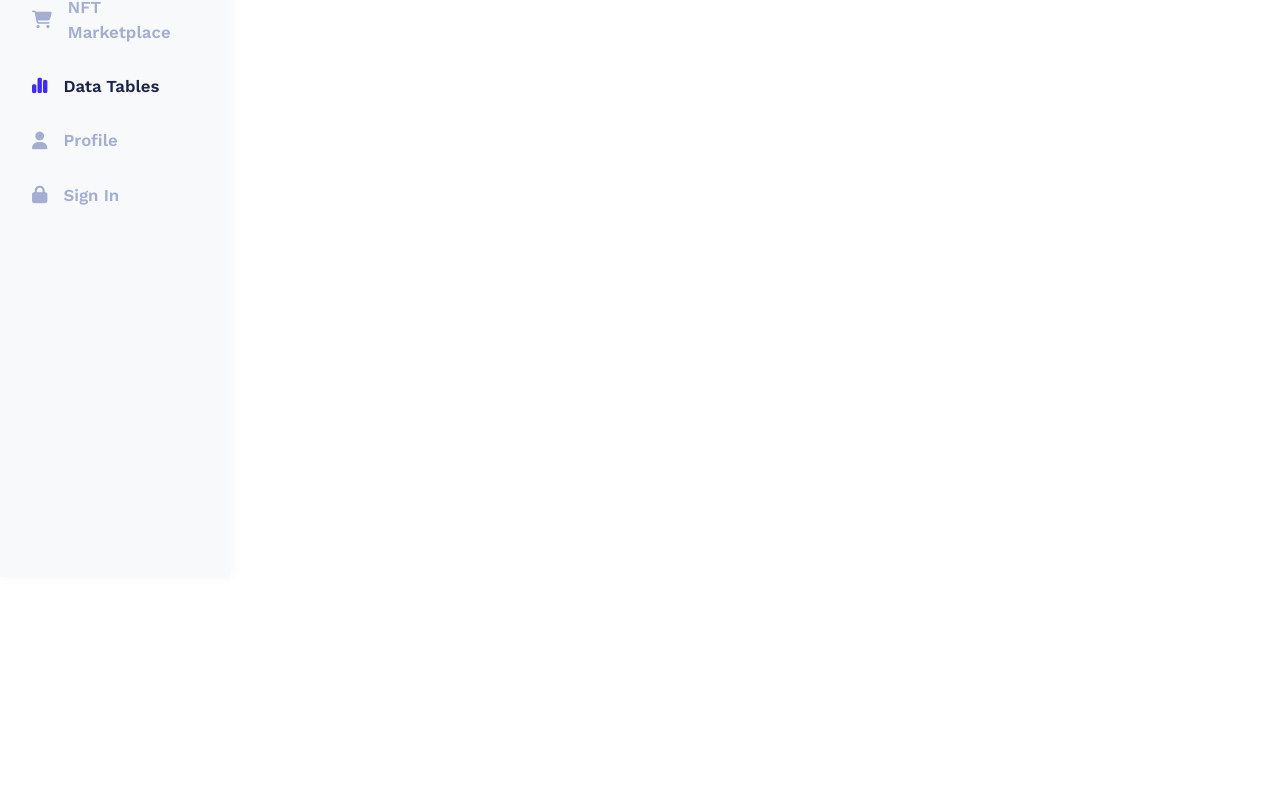
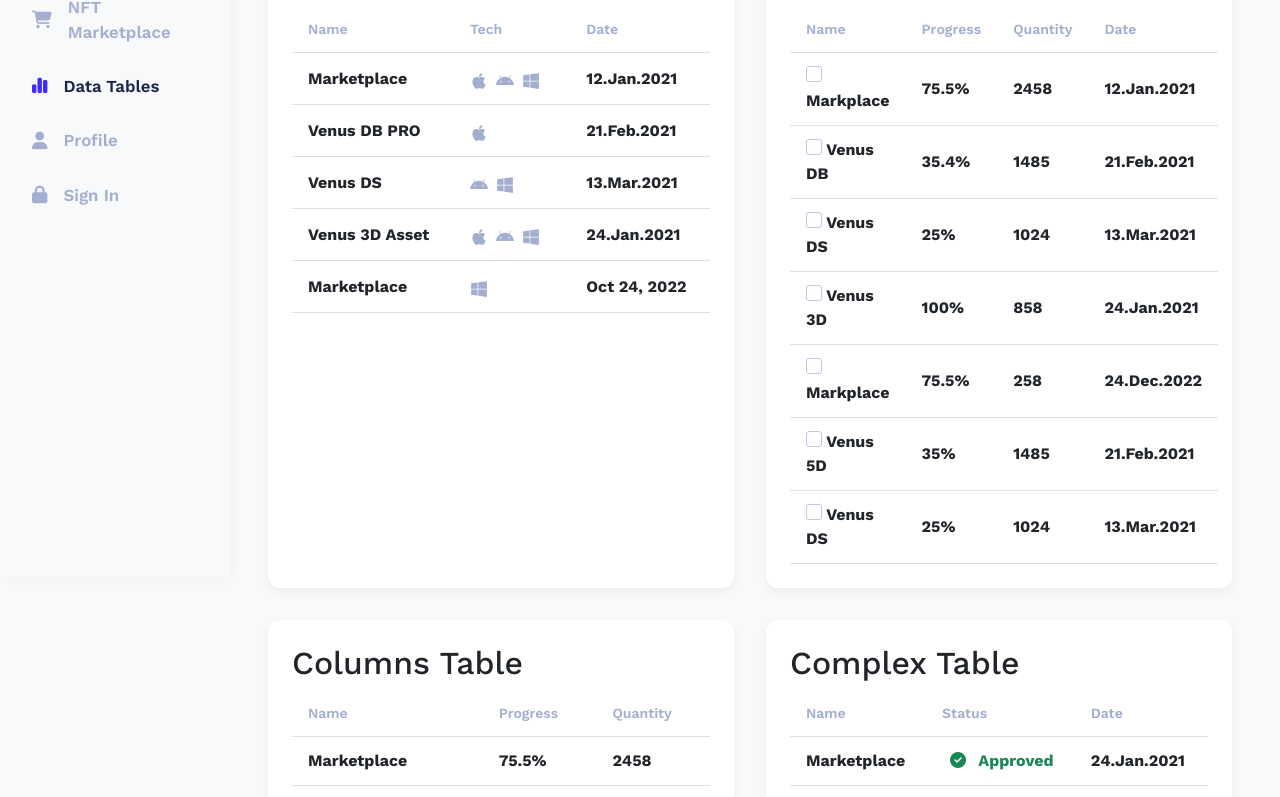
Before and after one commit to SWD2-S1-TEAM3/Dashboard, a React (Vite) app: page /DataTables in a window 1280 px wide. Shown: the part 223-1020 px from the top of the page. Before the commit the page ends 800 px from the top, so only its background shows below. Built offline with nearby package versions, Linux system fonts and the light colour scheme.

Commit message:
added Data Tables

```diff
--- a/package.json
+++ b/package.json
@@ -33,6 +33,7 @@
     "react": "^19.0.0",
     "react-beautiful-dnd": "^13.1.1",
     "react-dom": "^19.0.0",
+    "react-icons": "^5.5.0",
     "react-pro-sidebar": "^1.1.0",
     "react-router-dom": "^7.5.1",
     "styled-components": "^6.1.17",
--- a/src/App.jsx
+++ b/src/App.jsx
@@ -4,7 +4,7 @@ import MainDashboard from "./components/MainDashboard/MainDashboard";
 import NFTMarketplace from "./components/NFTMarketplace/NFTMarketplace";
 import DataTables from "./components/DataTables/DataTables";
 import Profile from "./components/Profile/Profile";
-import SignIn from "./components/SignIn/signIn";
+import SignIn from "./components/SignIn/SignIn";
 import Layout from "./components/Layout/Layout";
 import Notfound from "./components/Notfound/Notfound";
 
@@ -19,10 +19,10 @@ function App() {
         { path: "MainDashboard", element: <MainDashboard /> },
         { path: "NFTMarketplace", element: <NFTMarketplace /> },
         { path: "Profile", element: <Profile /> },
-        { path: "SignIn", element: <SignIn /> },
         { path: "*", element: <Notfound /> },
       ],
     },
+    { path: "SignIn", element: <SignIn /> },
   ]);
 
   return (
--- a/src/components/DataTables/DataTables.jsx
+++ b/src/components/DataTables/DataTables.jsx
@@ -1,9 +1,190 @@
 import React from "react";
+import { FaApple, FaAndroid, FaWindows } from "react-icons/fa";
+import styles from "./DataTables.module.css";
+
+const devTable = [
+  {
+    name: "Marketplace",
+    tech: ["apple", "android", "windows"],
+    date: "12.Jan.2021",
+  },
+  { name: "Venus DB PRO", tech: ["apple"], date: "21.Feb.2021" },
+  { name: "Venus DS", tech: ["android", "windows"], date: "13.Mar.2021" },
+  {
+    name: "Venus 3D Asset",
+    tech: ["apple", "android", "windows"],
+    date: "24.Jan.2021",
+  },
+  { name: "Marketplace", tech: ["windows"], date: "Oct 24, 2022" },
+];
+
+const checkTable = [
+  { name: "Markplace", progress: "75.5%", quantity: 2458, date: "12.Jan.2021" },
+  { name: "Venus DB ", progress: "35.4%", quantity: 1485, date: "21.Feb.2021" },
+  { name: "Venus DS", progress: "25%", quantity: 1024, date: "13.Mar.2021" },
+  { name: "Venus 3D", progress: "100%", quantity: 858, date: "24.Jan.2021" },
+  { name: "Markplace ", progress: "75.5%", quantity: 258, date: "24.Dec.2022" },
+  { name: "Venus 5D", progress: "35%", quantity: 1485, date: "21.Feb.2021" },
+  { name: "Venus DS", progress: "25%", quantity: 1024, date: "13.Mar.2021" },
+];
+
+const fourColumnsTable = [
+  { name: "Marketplace", progress: "75.5%", quantity: 2458 },
+  { name: "Venus DB PRO", progress: "35.4%", quantity: 1485 },
+  { name: "Venus DS", progress: "25%", quantity: 1024 },
+  { name: "Venus 3D Asset", progress: "100%", quantity: 858 },
+  { name: "Marketplace", progress: "75%", quantity: 258 },
+];
+
+const complexTable = [
+  { name: "Marketplace", status: "Approved", date: "24.Jan.2021" },
+  { name: "Marketplace", status: "Disable", date: "30.Dec.2021" },
+  { name: "Marketplace", status: "Error", date: "20.May.2021" },
+  { name: "Marketplace", status: "Approved", date: "12.Jul.2021" },
+];
 
 function DataTables() {
+  const getIcon = (type) => {
+    switch (type) {
+      case "apple":
+        return <FaApple />;
+      case "android":
+        return <FaAndroid />;
+      case "windows":
+        return <FaWindows />;
+      default:
+        return null;
+    }
+  };
+
   return (
     <>
+      <div className={styles.container}>
+        {/* Row 1 */}
+        <div className={styles.row}>
+          {/* Development Table */}
+          <div className={styles.tableWrapper}>
+            <h2>Development Table</h2>
+            <table className={styles.table}>
+              <thead>
+                <tr>
+                  <th>Name</th>
+                  <th>Tech</th>
+                  <th>Date</th>
+                </tr>
+              </thead>
+              <tbody>
+                {devTable.map((item, idx) => (
+                  <tr key={idx}>
+                    <td>{item.name}</td>
+                    <td className={styles.icons}>
+                      {item.tech.map((tech, i) => (
+                        <span key={i}>{getIcon(tech)}</span>
+                      ))}
+                    </td>
+                    <td>{item.date}</td>
+                  </tr>
+                ))}
+              </tbody>
+            </table>
+          </div>
 
+          {/* Check Table */}
+          <div className={styles.tableWrapper}>
+            <h2>Check Table</h2>
+            <table className={styles.table}>
+              <thead>
+                <tr>
+                  <th>Name</th>
+                  <th>Progress</th>
+                  <th>Quantity</th>
+                  <th>Date</th>
+                </tr>
+              </thead>
+              <tbody>
+                {checkTable.map((item, idx) => (
+                  <tr key={idx}>
+                    <td>
+                      <input type="checkbox" /> {item.name}
+                    </td>
+                    <td>{item.progress}</td>
+                    <td>{item.quantity}</td>
+                    <td>{item.date}</td>
+                  </tr>
+                ))}
+              </tbody>
+            </table>
+          </div>
+        </div>
+
+        {/* Row 2 */}
+        <div className={styles.row}>
+          {/*Columns Table */}
+          <div className={styles.tableWrapper}>
+            <h2>Columns Table</h2>
+            <table className={styles.table}>
+              <thead>
+                <tr>
+                  <th>Name</th>
+                  <th>Progress</th>
+                  <th>Quantity</th>
+                </tr>
+              </thead>
+              <tbody>
+                {fourColumnsTable.map((item, idx) => (
+                  <tr key={idx}>
+                    <td>{item.name}</td>
+                    <td>{item.progress}</td>
+                    <td>{item.quantity}</td>
+                  </tr>
+                ))}
+              </tbody>
+            </table>
+          </div>
+
+          {/* Complex Table */}
+          <div className={styles.tableWrapper}>
+            <h2>Complex Table</h2>
+            <table className={styles.table}>
+              <thead>
+                <tr>
+                  <th>Name</th>
+                  <th>Status</th>
+                  <th>Date</th>
+                </tr>
+              </thead>
+              <tbody>
+                {complexTable.map((item, idx) => (
+                  <tr key={idx}>
+                    <td>{item.name}</td>
+                    <td>
+                      {item.status === "Approved" && (
+                        <span className="text-success">
+                          <i className="fa-solid fa-circle-check mx-2 text-success"></i>{" "}
+                          {item.status}
+                        </span>
+                      )}
+                      {item.status === "Disable" && (
+                        <span className="text-danger">
+                          <i className="fa-solid fa-circle-xmark mx-2 text-danger"></i>{" "}
+                          {item.status}
+                        </span>
+                      )}
+                      {item.status === "Error" && (
+                        <span className="text-warning">
+                          <i className="fa-solid fa-circle-exclamation mx-2 text-warning"></i>{" "}
+                          {item.status}
+                        </span>
+                      )}
+                    </td>
+                    <td>{item.date}</td>
+                  </tr>
+                ))}
+              </tbody>
+            </table>
+          </div>
+        </div>
+      </div>
     </>
   );
 }
--- a/src/components/DataTables/DataTables.module.css
+++ b/src/components/DataTables/DataTables.module.css
@@ -0,0 +1,94 @@
+.container {
+  padding: 2rem;
+  display: flex;
+  flex-direction: column;
+  gap: 2rem;
+}
+
+.row {
+  display: flex;
+  flex-wrap: wrap;
+  gap: 2rem;
+  justify-content: space-between;
+}
+
+.tableWrapper {
+  flex: 1;
+  min-width: 300px;
+  background-color: rgb(255 255 255 );
+  padding: 1.5rem;
+  border-radius: 12px;
+  box-shadow: 0 4px 10px rgba(0, 0, 0, 0.05);
+}
+
+.table {
+  width: 100%;
+  border-collapse: collapse;
+}
+
+
+
+.table th,
+.table td {
+  padding: 0.75rem 1rem;
+  text-align: left;
+  border-bottom: 1px solid #e0e0e0;
+}
+
+.table th {
+  font-weight: 600;
+  color: rgb(163 174 208);
+}
+
+
+
+.icons span {
+  margin-right: 8px;
+  font-size: 18px;
+  color: rgb(163 174 208);
+}
+
+tbody td{
+  font-weight: 700;
+}
+
+@media (max-width: 768px) {
+  .row {
+    flex-direction: column;
+  }
+}
+
+.tableWrapper {
+  flex: 1;
+  min-width: 300px;
+
+  padding: 1.5rem;
+  border-radius: 12px;
+  box-shadow: 0 4px 10px rgba(0, 0, 0, 0.05);
+  overflow-x: auto;
+}
+
+.table {
+  width: 100%;
+  border-collapse: collapse;
+  min-width: 400px;
+}
+
+.table th,
+.table td {
+  padding: 0.75rem 1rem;
+  text-align: left;
+  border-bottom: 1px solid #e0e0e0;
+}
+
+.table th {
+  font-weight: 600;
+  font-size: 14px;
+  color: rgb(163 174 208);
+}
+
+.icons span {
+  margin-right: 8px;
+  font-size: 18px;
+  color: rgb(163 174 208);
+}
```
Also changed, not shown: src/components/SideBar/SideBar.module.css (deleted), 1 other file (tests, documents, lock files or other folders).
